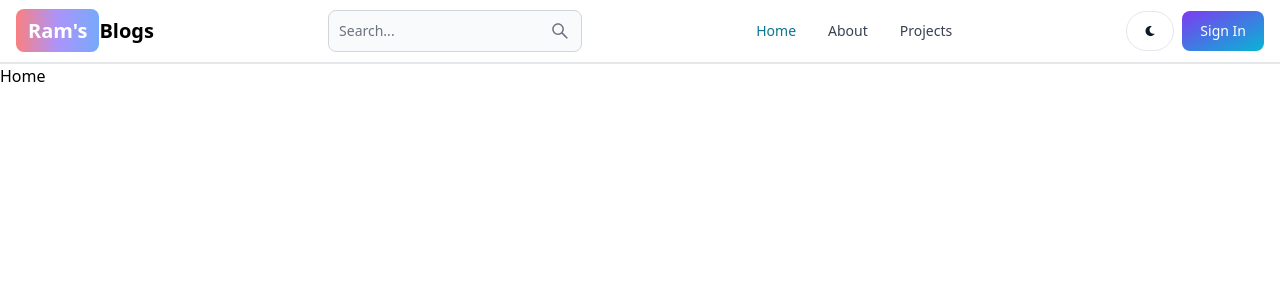
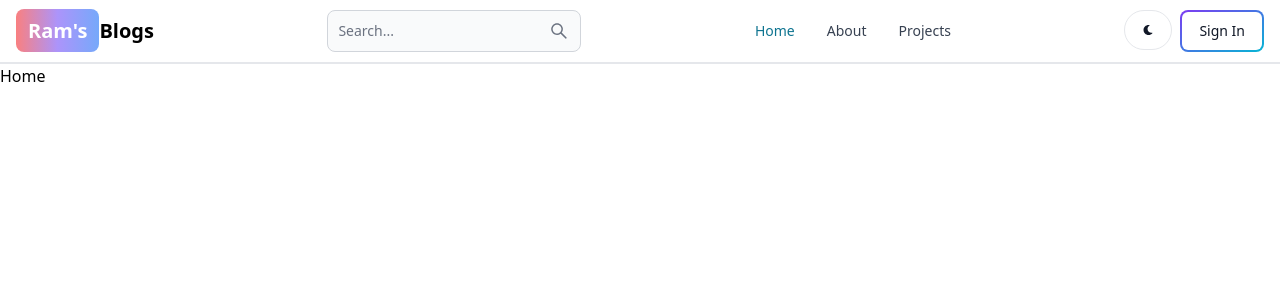
Before and after one commit to ram-sah/MERN-Blogs, a React (Vite) app in the folder client/: page / in a window 1280 px wide. Shown: the top 300 px of the page. Built offline with nearby package versions, Linux system fonts and the light colour scheme.

Commit message:
updated button

```diff
--- a/client/index.html
+++ b/client/index.html
@@ -4,7 +4,7 @@
     <meta charset="UTF-8" />
 
     <meta name="viewport" content="width=device-width, initial-scale=1.0" />
-    <title>Vite + React</title>
+    <title>MERN-Blogs</title>
   </head>
   <body>
     <div id="root"></div>
--- a/client/src/components/Header.jsx
+++ b/client/src/components/Header.jsx
@@ -29,9 +29,7 @@ return (
           <FaMoon />
         </Button>
         <Link to='/sign-in' >
-          <Button gradientDuoTone={'purpleToBlue'} >
-            Sign In
-          </Button>
+          <Button gradientDuoTone='purpleToBlue' outline >Sign In</Button>
         </Link>
         <Navbar.Toggle />
       </div>
```
